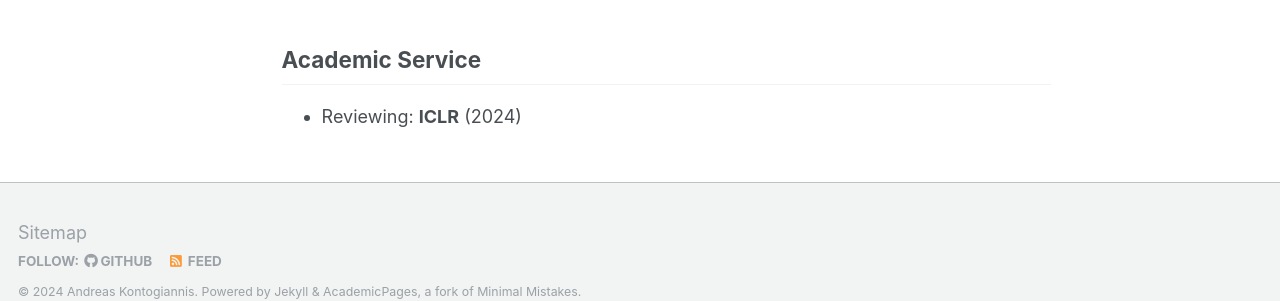
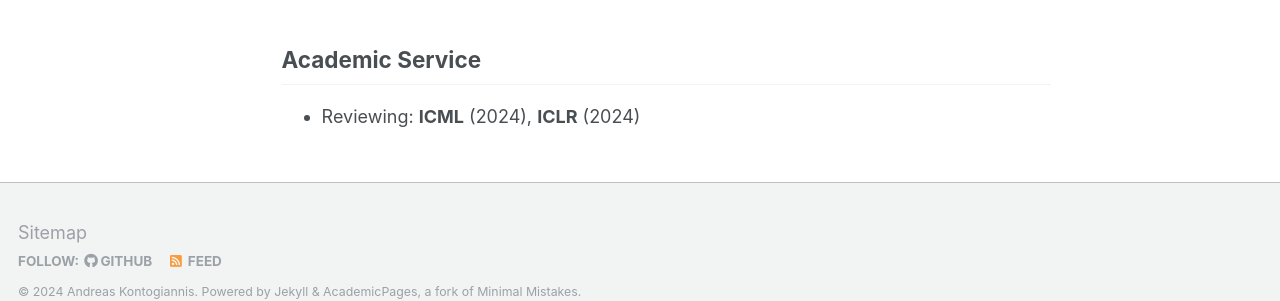
Before and after one commit to ddaedalus/ddaedalus.github.io, a Jekyll site: the page built from _pages/about.md, in a window 1280 px wide and 1260 px high. Shown: the part 923-1224 px from the top of the window. Built offline with Jekyll 4.4.1, drawn with Linux system fonts in a browser that asks for light colours.

Commit message:
Update about.md

```diff
--- a/_pages/about.md
+++ b/_pages/about.md
@@ -22,4 +22,4 @@ In general, I am interested in the following research areas:
 * Multi-agent reinforcement learning (MARL) focused on agent modelling, coordinated exploration, safety and relative overgeneralization
 
 ## Academic Service
-* Reviewing: **ICLR** (2024)
+* Reviewing: **ICML** (2024), **ICLR** (2024)
```
